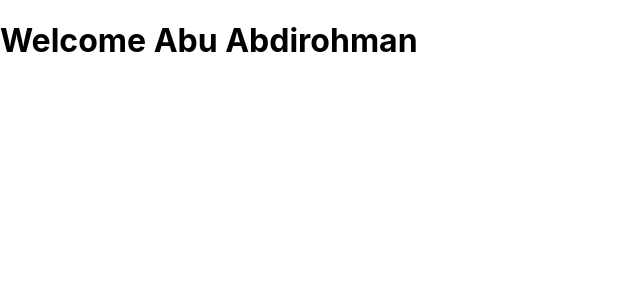
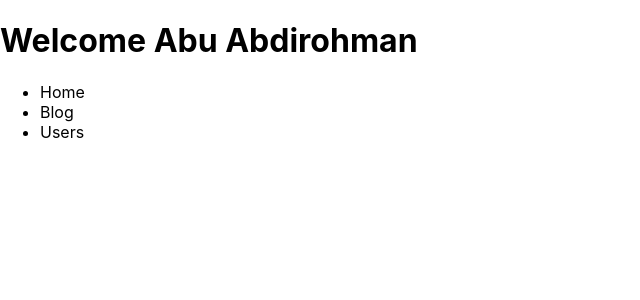
Before and after one commit to abuabdirohman4/next-basic, a Next.js app: page / in a window 1280 px wide. Shown: the top 300 px of the page, without its empty margins (0-640 px from the left). Built offline with nearby package versions, Linux system fonts and the light colour scheme.

Commit message:
update component link on index.tsx

```diff
--- a/pages/index.tsx
+++ b/pages/index.tsx
@@ -1,10 +1,31 @@
 import type { NextPage } from 'next';
 import Head from 'next/head';
 import Image from 'next/image';
+import Link from 'next/link';
 import styles from '../styles/Home.module.css';
 
 export default function Home() {
   return (
-    <h1>Welcome Abu Abdirohman</h1>
+    <>
+      <h1>Welcome Abu Abdirohman</h1>
+
+      <header>
+        <ul>
+          <li>
+            <Link href="/">
+              <a>Home</a>
+            </Link>
+          </li>
+          <li>
+            <Link href="/blog">
+              Blog
+            </Link>
+          </li>
+          <li>
+            <a href="?users">Users</a>
+          </li>
+        </ul>
+      </header>
+    </>
   );
 }
```
Also changed, not shown: .eslintrc.json.
